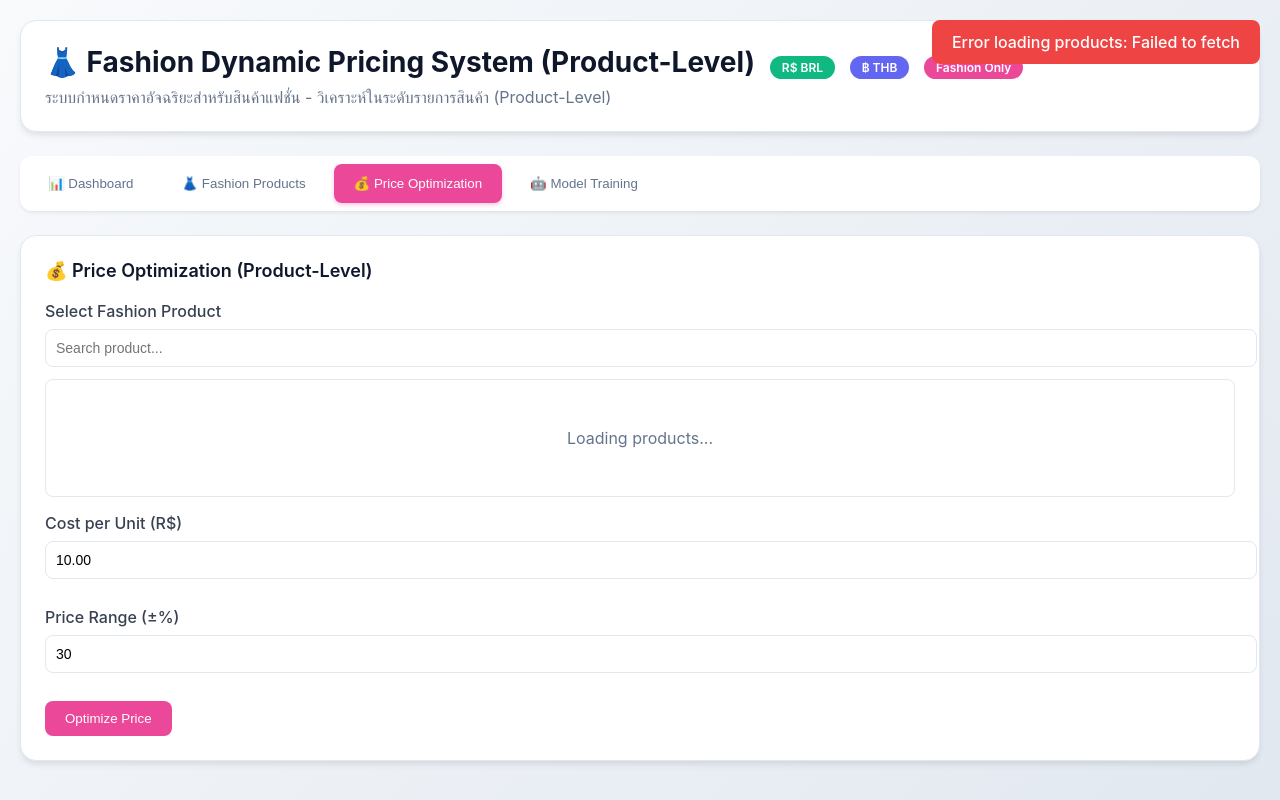
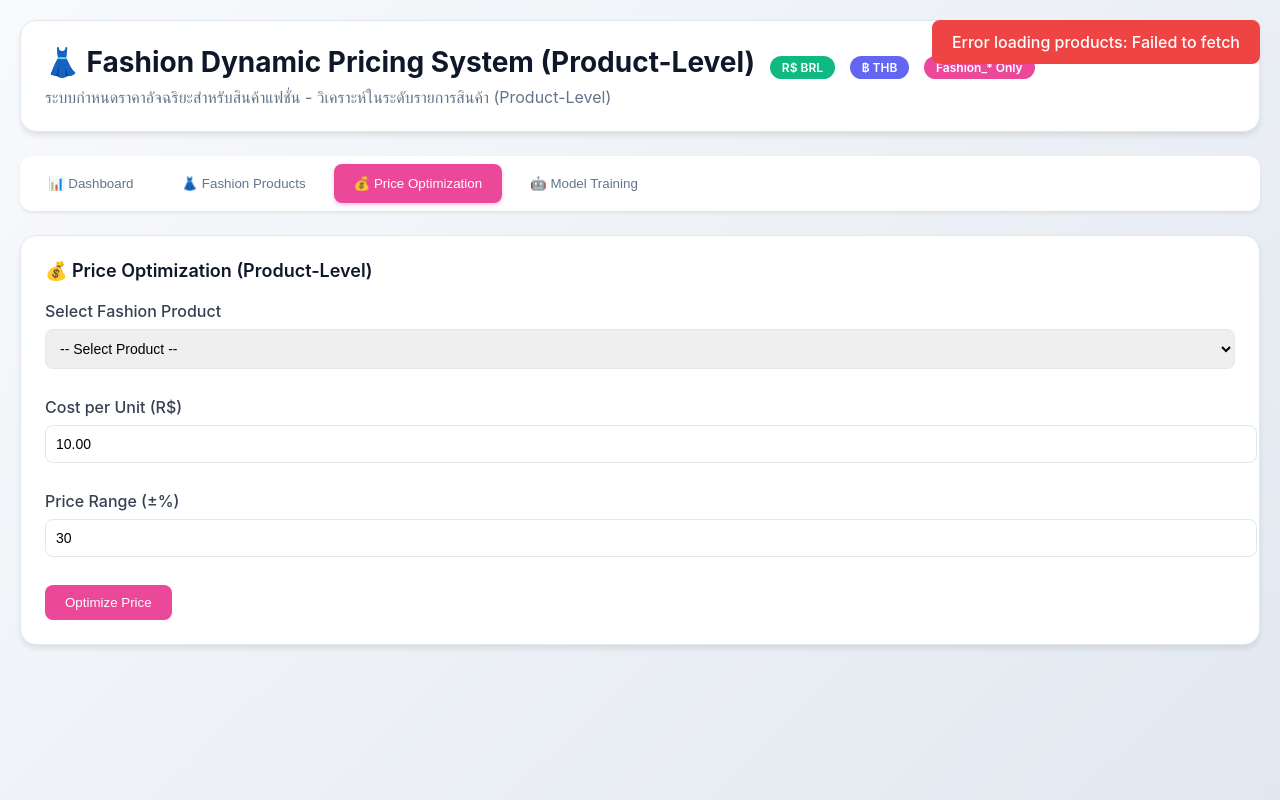
Before and after one commit to review65/model, a Flask app: page / in a window 1280 px wide, after a click on "💰 Price Optimization". Run offline with Flask 3, Linux system fonts and the light colour scheme.

Commit message:
update code

```diff
--- a/model_olist/App.py
+++ b/model_olist/App.py
@@ -45,15 +45,13 @@
 # Exchange rate: 1 BRL (Brazilian Real) = 6.8 THB (Thai Baht)
 BRL_TO_THB = 6.8
 
-# Fashion categories filter
-FASHION_KEYWORDS = ['fashion', 'watches_gifts', 'cool_stuff']
-
+# Fashion categories filter - only fashion_* categories
 def is_fashion_category(category_name):
-    """ตรวจสอบว่าหมวดหมู่เป็น fashion หรือไม่"""
+    """ตรวจสอบว่าหมวดหมู่เป็น fashion หรือไม่ (เฉพาะที่ขึ้นต้นด้วย fashion_)"""
     if pd.isna(category_name):
         return False
     category_lower = str(category_name).lower()
-    return any(keyword in category_lower for keyword in FASHION_KEYWORDS)
+    return category_lower.startswith('fashion_')
 
 for folder in [UPLOAD_FOLDER, MODEL_FOLDER, REPORT_FOLDER]:
     os.makedirs(folder, exist_ok=True)
@@ -90,19 +88,6 @@
         if weekly_data is None:
             return jsonify({'error': 'No data loaded'}), 400
 
-        # คำนวณ R2 score ถ้าโมเดลมีอยู่
-        model_accuracy = 0.0
-        if model and df_test is not None:
-            try:
-                X_test = df_test[feature_cols].values
-                y_test = df_test['QuantitySold'].values
-                X_test_scaled = scaler.transform(X_test)
-                y_pred_test = model.predict(X_test_scaled)
-                model_accuracy = r2_score(y_test, y_pred_test)
-            except Exception as e:
-                print(f"Error calculating R2: {e}")
-                model_accuracy = 0.0
-
         # Calculate metrics
         total_revenue_brl = (weekly_data['QuantitySold'] * weekly_data['AverageSellingPrice']).sum()
         total_revenue_thb = total_revenue_brl * BRL_TO_THB
@@ -134,7 +119,6 @@
             'total_sales': int(total_sales),
             'revenue_change': round(revenue_change, 1),
             'sales_change': round(sales_change, 1),
-            'model_accuracy': round(model_accuracy, 3) if model_accuracy > 0 else 0.0,
             'last_updated': datetime.now().strftime('%Y-%m-%d %H:%M:%S')
         }
 
@@ -483,7 +467,7 @@
         df = pd.merge(df, df_trans, on='product_category_name', how='left')
         df = pd.merge(df, df_sellers[['seller_id', 'seller_state']], on='seller_id', how='left')
 
-        # ===== กรองเฉพาะ Fashion Products =====
+        # ===== กรองเฉพาะ Fashion Products (fashion_* only) =====
         print(f"Records before fashion filter: {len(df):,}")
         df = df[df['product_category_name_english'].apply(is_fashion_category)].copy()
         print(f"Records after fashion filter: {len(df):,}")
@@ -630,15 +614,7 @@
             'data_size': len(weekly_data),
             'num_products': len(popular_products),
             'num_categories': weekly_data['product_category_name_english'].nunique(),
-            'product_type': 'Fashion Products Only',
-            'metrics': {
-                'train_r2': round(train_r2, 4),
-                'test_r2': round(test_r2, 4),
-                'test_mae': round(test_mae, 2),
-                'test_rmse': round(test_rmse, 2),
-                'test_mape': round(test_mape, 2)
-            },
-            'feature_importance': get_feature_importance()
+            'product_type': 'Fashion Products Only'
         }
 
         return jsonify(result)
@@ -752,7 +728,7 @@
     print(f"Server running on http://localhost:5000")
     print(f"Currency: Brazilian Real (R$) + Thai Baht (฿)")
     print(f"Exchange Rate: 1 BRL = {BRL_TO_THB} THB")
-    print(f"Product Focus: Fashion Items Only")
+    print(f"Product Focus: Fashion Items Only (fashion_*)")
     print(f"Model Level: Product-Level (not Category)")
     print(f"Upload folder: {UPLOAD_FOLDER}")
     print(f"Model folder: {MODEL_FOLDER}")
--- a/model_olist/templates/home.html
+++ b/model_olist/templates/home.html
@@ -363,30 +363,6 @@
             font-size: 14px;
             color: #64748b;
         }
-
-        .product-selector {
-            max-height: 300px;
-            overflow-y: auto;
-            border: 1px solid #e2e8f0;
-            border-radius: 8px;
-            padding: 8px;
-        }
-
-        .product-item {
-            padding: 12px;
-            border-bottom: 1px solid #f1f5f9;
-            cursor: pointer;
-            transition: all 0.2s;
-        }
-
-        .product-item:hover {
-            background: #fce7f3;
-        }
-
-        .product-item.selected {
-            background: #fce7f3;
-            border-left: 4px solid #ec4899;
-        }
     </style>
 </head>
 <body>
@@ -396,7 +372,7 @@
                 👗 Fashion Dynamic Pricing System (Product-Level)
                 <span class="currency-badge">R$ BRL</span>
                 <span class="currency-badge" style="background: #6366f1;">฿ THB</span>
-                <span class="currency-badge fashion-badge">Fashion Only</span>
+                <span class="currency-badge fashion-badge">Fashion_* Only</span>
             </h1>
             <p>ระบบกำหนดราคาอัจฉริยะสำหรับสินค้าแฟชั่น - วิเคราะห์ในระดับรายการสินค้า (Product-Level)</p>
         </div>
@@ -470,10 +446,9 @@
 
                 <div class="form-group">
                     <label class="form-label">Select Fashion Product</label>
-                    <input type="text" id="optimizeProductSearch" class="input-field" placeholder="Search product..." onkeyup="filterOptimizeProducts()">
-                    <div id="optimizeProductList" class="product-selector">
-                        <div class="loading">Loading products...</div>
-                    </div>
+                    <select id="productDropdown" class="select-field">
+                        <option value="">-- Select Product --</option>
+                    </select>
                 </div>
 
                 <div class="form-group">
@@ -499,14 +474,14 @@
                 <div class="file-upload" onclick="document.getElementById('fileInput').click()">
                     <p>📁 Click to upload CSV files</p>
                     <p style="font-size: 12px; color: #64748b;">Required: orders, items, products, sellers, translation</p>
-                    <p style="font-size: 12px; color: #ec4899; font-weight: 600;">⚠ Only FASHION products will be processed</p>
+                    <p style="font-size: 12px; color: #ec4899; font-weight: 600;">⚠ Only FASHION_* products will be processed</p>
                     <input type="file" id="fileInput" multiple accept=".csv" style="display: none;" onchange="handleFileUpload(event)">
                 </div>
 
                 <div id="fileStatus" style="margin-top: 20px;"></div>
 
                 <button class="btn btn-primary" id="trainButton" onclick="trainModel()" disabled style="margin-top: 20px;">
-                    Train Model (Fashion Only)
+                    Train Model (Fashion_* Only)
                 </button>
 
                 <div id="trainingResult" style="margin-top: 20px;"></div>
@@ -623,55 +598,31 @@
 
                 if (res.ok) {
                     allProducts = data.products;
-                    displayOptimizeProducts(allProducts);
+                    populateProductDropdown(allProducts);
                 }
             } catch (error) {
                 showToast('Error loading products: ' + error.message, 'error');
             }
         }
 
-        function displayOptimizeProducts(products) {
-            const container = document.getElementById('optimizeProductList');
+        function populateProductDropdown(products) {
+            const dropdown = document.getElementById('productDropdown');
+
+            // Clear existing options except first one
+            dropdown.innerHTML = '<option value="">-- Select Product --</option>';
 
             if (products.length === 0) {
-                container.innerHTML = '<p style="text-align: center; color: #64748b;">No products available</p>';
+                dropdown.innerHTML = '<option value="">No products available</option>';
                 return;
             }
 
-            let html = '';
-            products.slice(0, 50).forEach(p => {  // แสดงแค่ 50 รายการแรก
-                html += `
-                    <div class="product-item" onclick="selectProduct('${p.product_id}', this)">
-                        <div style="font-weight: 600; color: #0f172a;">${p.product_id_short}</div>
-                        <div style="font-size: 12px; color: #64748b;">${p.category}</div>
-                        <div style="font-size: 12px; color: #64748b;">Avg Price: ${formatBRL(p.avg_price_brl)}</div>
-                    </div>
-                `;
+            // Add products to dropdown
+            products.forEach(p => {
+                const option = document.createElement('option');
+                option.value = p.product_id;
+                option.textContent = `${p.product_id_short} - ${p.category} (${formatBRL(p.avg_price_brl)})`;
+                dropdown.appendChild(option);
             });
-
-            container.innerHTML = html;
-        }
-
-        function filterOptimizeProducts() {
-            const search = document.getElementById('optimizeProductSearch').value.toLowerCase();
-            const filtered = allProducts.filter(p =>
-                p.product_id.toLowerCase().includes(search) ||
-                p.category.toLowerCase().includes(search)
-            );
-            displayOptimizeProducts(filtered);
-        }
-
-        function selectProduct(productId, element) {
-            // Remove previous selection
-            document.querySelectorAll('.product-item').forEach(item => {
-                item.classList.remove('selected');
-            });
-
-            // Add selection
-            element.classList.add('selected');
-            selectedProductId = productId;
-
-            showToast('Product selected: ' + productId.substring(0, 30) + '...', 'info');
         }
 
         // Load Dashboard Data
@@ -762,6 +713,9 @@
 
         // Optimize Price
         async function optimizePrice() {
+            const dropdown = document.getElementById('productDropdown');
+            selectedProductId = dropdown.value;
+
             if (!selectedProductId) {
                 showToast('Please select a product first', 'error');
                 return;
@@ -948,24 +902,7 @@
                 if (res.ok) {
                     document.getElementById('trainingResult').innerHTML = `
                         <div class="card" style="margin-top: 20px; background: #f0fdf4; border-color: #86efac;">
-                            <h3>✅ Training Complete! (Fashion Products)</h3>
-                            <div style="display: grid; grid-template-columns: repeat(2, 1fr); gap: 16px; margin-top: 16px;">
-                                <div>
-                                    <p><strong>Training Time:</strong> ${data.training_time}s</p>
-                                    <p><strong>Dataset Size:</strong> ${formatNumber(data.data_size)} records</p>
-                                    <p><strong>Products:</strong> ${formatNumber(data.num_products)} fashion items</p>
-                                    <p><strong>Categories:</strong> ${data.num_categories} fashion categories</p>
-                                </div>
-                                <div>
-                                    <p><strong>R² Score (Test):</strong> ${data.metrics.test_r2}</p>
-                                    <p><strong>MAE:</strong> ${data.metrics.test_mae}</p>
-                                    <p><strong>RMSE:</strong> ${data.metrics.test_rmse}</p>
-                                    <p><strong>MAPE:</strong> ${data.metrics.test_mape}%</p>
-                                </div>
-                            </div>
-                            <p style="margin-top: 16px; color: #059669; font-weight: 600;">
-                                🎯 Model Type: ${data.product_type}
-                            </p>
+                            <h2 style="color: #059669; margin: 0;">✅ Training Complete! (Fashion Products)</h2>
                         </div>
                     `;
 
@@ -980,7 +917,7 @@
                 showToast('Training error: ' + error.message, 'error');
             } finally {
                 button.disabled = false;
-                button.textContent = 'Train Model (Fashion Only)';
+                button.textContent = 'Train Model (Fashion_* Only)';
             }
         }
 
```
Also changed, not shown: model_olist/main_olist.py (+12 -14 lines), 3 other files.
